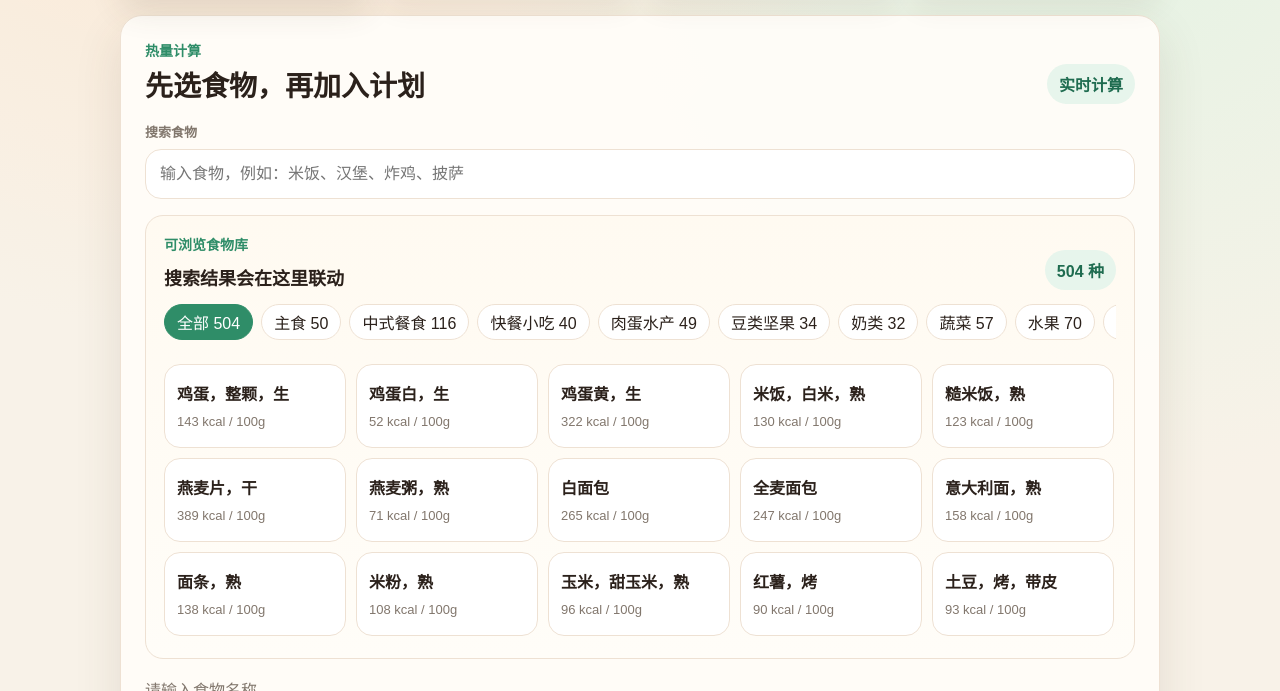
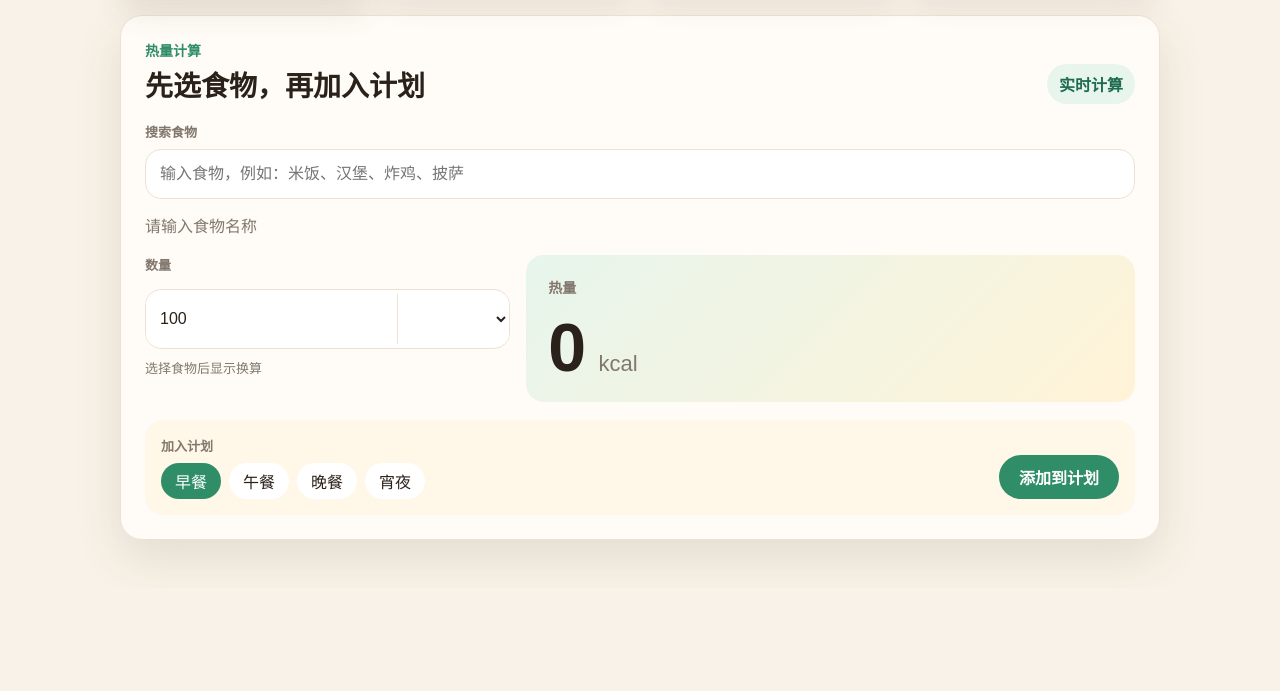
Before and after one commit to dalili395/calorie-site, a plain HTML site: page index.html in a window 1280 px wide. Shown: the part 589-1280 px from the top of the page. After the commit the page ends 1177 px from the top, so only its background shows below. Drawn offline with Linux system fonts and the light colour scheme.

Commit message:
separate feature sections into pages

```diff
--- a/index.html
+++ b/index.html
@@ -40,7 +40,7 @@
         </button>
       </section>
 
-      <section id="calculatorSection" class="feature-card calculator" aria-label="热量计算器">
+      <section id="calculatorSection" class="feature-card calculator app-page" aria-label="热量计算器">
         <div class="section-heading">
           <div>
             <p class="eyebrow">热量计算</p>
@@ -53,22 +53,6 @@
           <label for="foodSearch">搜索食物</label>
           <input id="foodSearch" type="search" placeholder="输入食物，例如：米饭、汉堡、炸鸡、披萨" autocomplete="off" />
         </div>
-
-        <section id="librarySection" class="food-library" aria-label="可浏览食物库">
-          <div class="library-header">
-            <div>
-              <p class="eyebrow">可浏览食物库</p>
-              <h3>搜索结果会在这里联动</h3>
-            </div>
-            <div class="library-actions">
-              <button id="backToCategory" class="back-category" type="button" hidden>返回分类</button>
-              <span id="foodCount" class="food-count">0 种</span>
-            </div>
-          </div>
-
-          <div id="categoryTabs" class="category-tabs" aria-label="食物分类"></div>
-          <div id="foodGrid" class="food-grid" aria-live="polite"></div>
-        </section>
 
         <p id="matchName" class="match-name">请输入食物名称</p>
 
@@ -103,7 +87,23 @@
         </div>
       </section>
 
-      <section id="selectorSection" class="feature-card chooser-card" aria-label="帮我选">
+      <section id="librarySection" class="feature-card food-library app-page" aria-label="可浏览食物库" hidden>
+        <div class="library-header">
+          <div>
+            <p class="eyebrow">可浏览食物库</p>
+            <h3>按分类浏览，选中后回到热量计算</h3>
+          </div>
+          <div class="library-actions">
+            <button id="backToCategory" class="back-category" type="button" hidden>返回分类</button>
+            <span id="foodCount" class="food-count">0 种</span>
+          </div>
+        </div>
+
+        <div id="categoryTabs" class="category-tabs" aria-label="食物分类"></div>
+        <div id="foodGrid" class="food-grid" aria-live="polite"></div>
+      </section>
+
+      <section id="selectorSection" class="feature-card chooser-card app-page" aria-label="帮我选" hidden>
         <div class="section-heading">
           <div>
             <p class="eyebrow">帮我选</p>
@@ -146,7 +146,7 @@
         <button id="addRecommendationToPlan" class="secondary-action" type="button" hidden>加入今日计划</button>
       </section>
 
-      <section id="planSection" class="feature-card plan-card" aria-label="今日计划">
+      <section id="planSection" class="feature-card plan-card app-page" aria-label="今日计划" hidden>
         <div class="section-heading">
           <div>
             <p class="eyebrow">今日计划</p>
--- a/js/app.js
+++ b/js/app.js
@@ -46,16 +46,19 @@
     formatNumber
   });
 
+  const navigation = window.CalorieControllers.createModuleNavigationController({
+    buttons: elements.moduleButtons
+  });
+
   const library = window.CalorieControllers.createLibraryController({
     foods,
     categories,
     elements,
     searchService,
-    onFoodSelect: calculator.selectFood
-  });
-
-  window.CalorieControllers.createModuleNavigationController({
-    buttons: elements.moduleButtons
+    onFoodSelect: (food) => {
+      calculator.selectFood(food);
+      navigation.show("calculatorSection");
+    }
   });
 
   const planner = window.CalorieControllers.createPlannerController({
--- a/js/controllers/moduleNavigationController.js
+++ b/js/controllers/moduleNavigationController.js
@@ -2,17 +2,57 @@ window.CalorieControllers = window.CalorieControllers || {};
 
 window.CalorieControllers.createModuleNavigationController = function createModuleNavigationController(options) {
   const { buttons } = options;
+  const pages = buttons
+    .map((button) => document.querySelector(`#${button.dataset.target}`))
+    .filter(Boolean);
+  const routes = {
+    calculator: "calculatorSection",
+    plan: "planSection",
+    selector: "selectorSection",
+    library: "librarySection"
+  };
 
-  function activate(button) {
-    const target = document.querySelector(`#${button.dataset.target}`);
-    buttons.forEach((current) => current.classList.toggle("active", current === button));
+  function getRouteName(targetId) {
+    return Object.keys(routes).find((route) => routes[route] === targetId) || "calculator";
+  }
+
+  function getInitialTarget() {
+    const routeName = window.location.hash.replace("#", "");
+    return routes[routeName] || "calculatorSection";
+  }
+
+  function show(targetId, shouldUpdateHash = true) {
+    const target = document.querySelector(`#${targetId}`) || document.querySelector("#calculatorSection");
     if (!target) return;
-    target.scrollIntoView({ behavior: "smooth", block: "start" });
-    target.classList.add("highlight");
-    window.setTimeout(() => target.classList.remove("highlight"), 800);
+
+    pages.forEach((page) => {
+      const isActive = page === target;
+      page.hidden = !isActive;
+      page.classList.toggle("active-page", isActive);
+    });
+
+    buttons.forEach((button) => {
+      button.classList.toggle("active", button.dataset.target === target.id);
+    });
+
+    if (shouldUpdateHash) {
+      window.history.pushState(null, "", `#${getRouteName(target.id)}`);
+    }
+
+    window.scrollTo({ top: 0, behavior: "smooth" });
   }
 
   buttons.forEach((button) => {
-    button.addEventListener("click", () => activate(button));
+    button.addEventListener("click", () => show(button.dataset.target));
   });
+
+  window.addEventListener("hashchange", () => {
+    show(getInitialTarget(), false);
+  });
+
+  show(getInitialTarget(), false);
+
+  return {
+    show
+  };
 };
--- a/styles.css
+++ b/styles.css
@@ -196,6 +196,14 @@ h3 {
   scroll-margin-top: 18px;
 }
 
+.app-page[hidden] {
+  display: none;
+}
+
+.app-page.active-page {
+  display: block;
+}
+
 .feature-card.highlight {
   outline: 3px solid rgba(47, 141, 104, 0.22);
 }
@@ -319,6 +327,10 @@ select:focus {
   max-height: 276px;
   overflow: auto;
   padding-right: 2px;
+}
+
+.app-page.food-library .food-grid {
+  max-height: 520px;
 }
 
 .food-card {
```
